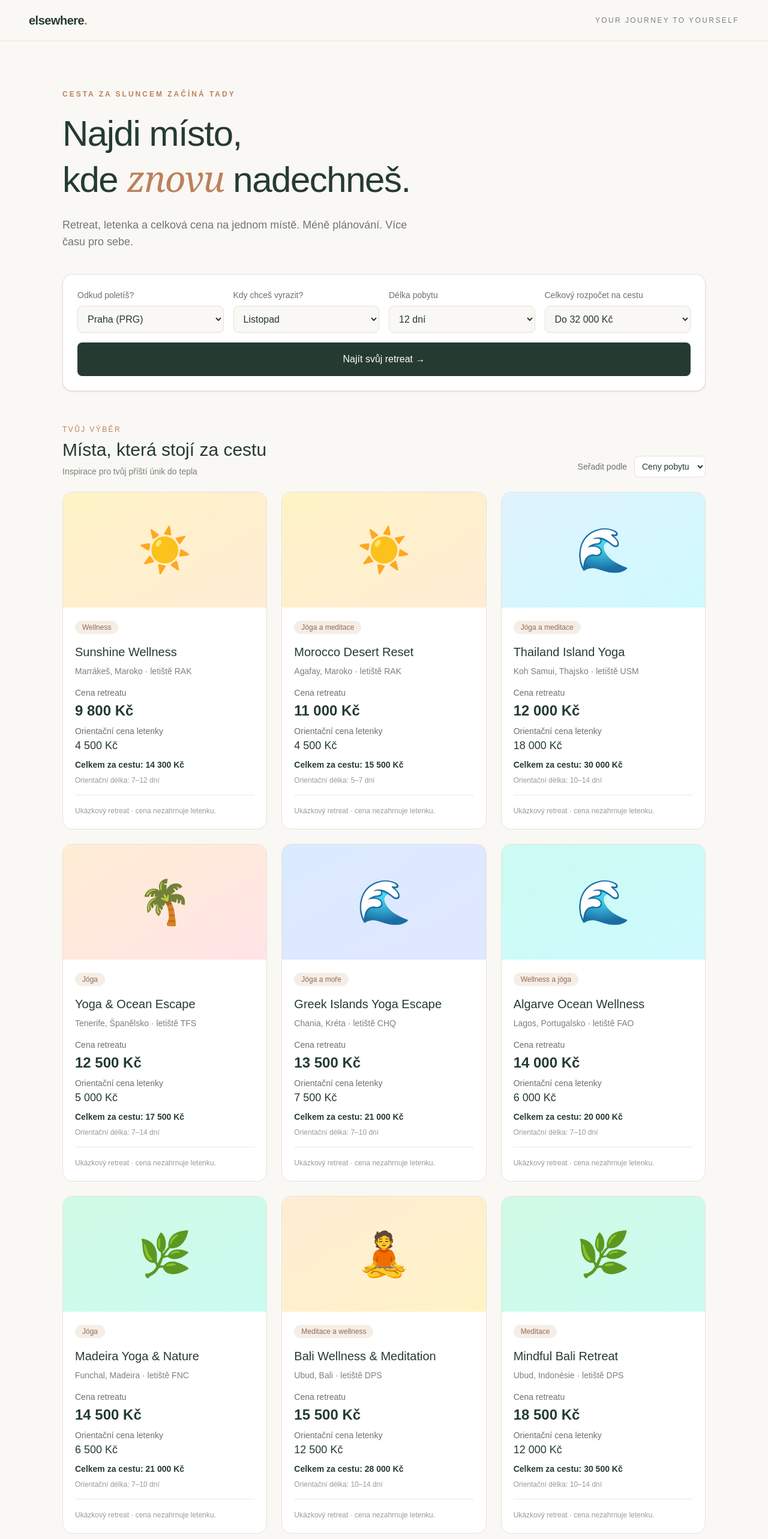
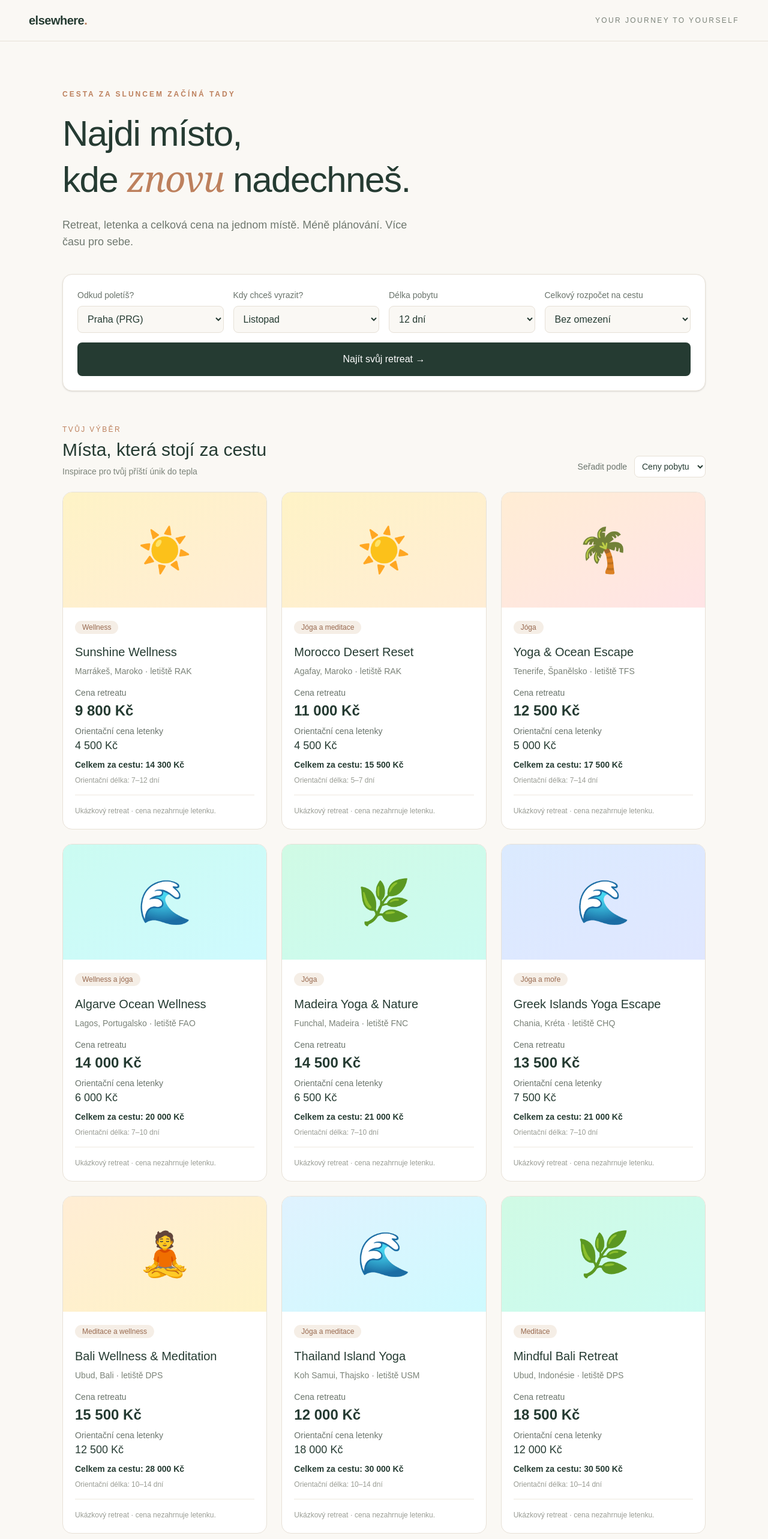
Before and after one commit to solara-retreats/retreat-flight-finder, a Next.js app: page / in a window 1280 px wide. Shown: the top 2566 px of the page at 60% size. Built offline with nearby package versions, Linux system fonts and the light colour scheme.

Commit message:
Set unlimited budget by default and sort by total price

```diff
--- a/app/page.tsx
+++ b/app/page.tsx
@@ -127,7 +127,7 @@ const retreats = [
 export default function Home() {
   const [month, setMonth] = useState("Listopad");
   const [days, setDays] = useState("12");
-  const [budget, setBudget] = useState("32000");
+  const [budget, setBudget] = useState("unlimited");
   const [sort, setSort] = useState("price");
   const [searched, setSearched] = useState(false);
 
@@ -135,7 +135,7 @@ export default function Home() {
     .filter((retreat) => budget === "unlimited" || retreat.price + retreat.flightPrice <= Number(budget || 0))
     .sort((a, b) =>
       sort === "price"
-        ? a.price - b.price
+      ? (a.price + a.flightPrice) - (b.price + b.flightPrice)
         : Number(a.duration.split("-")[0]) -
           Number(b.duration.split("-")[0])
     );
```
